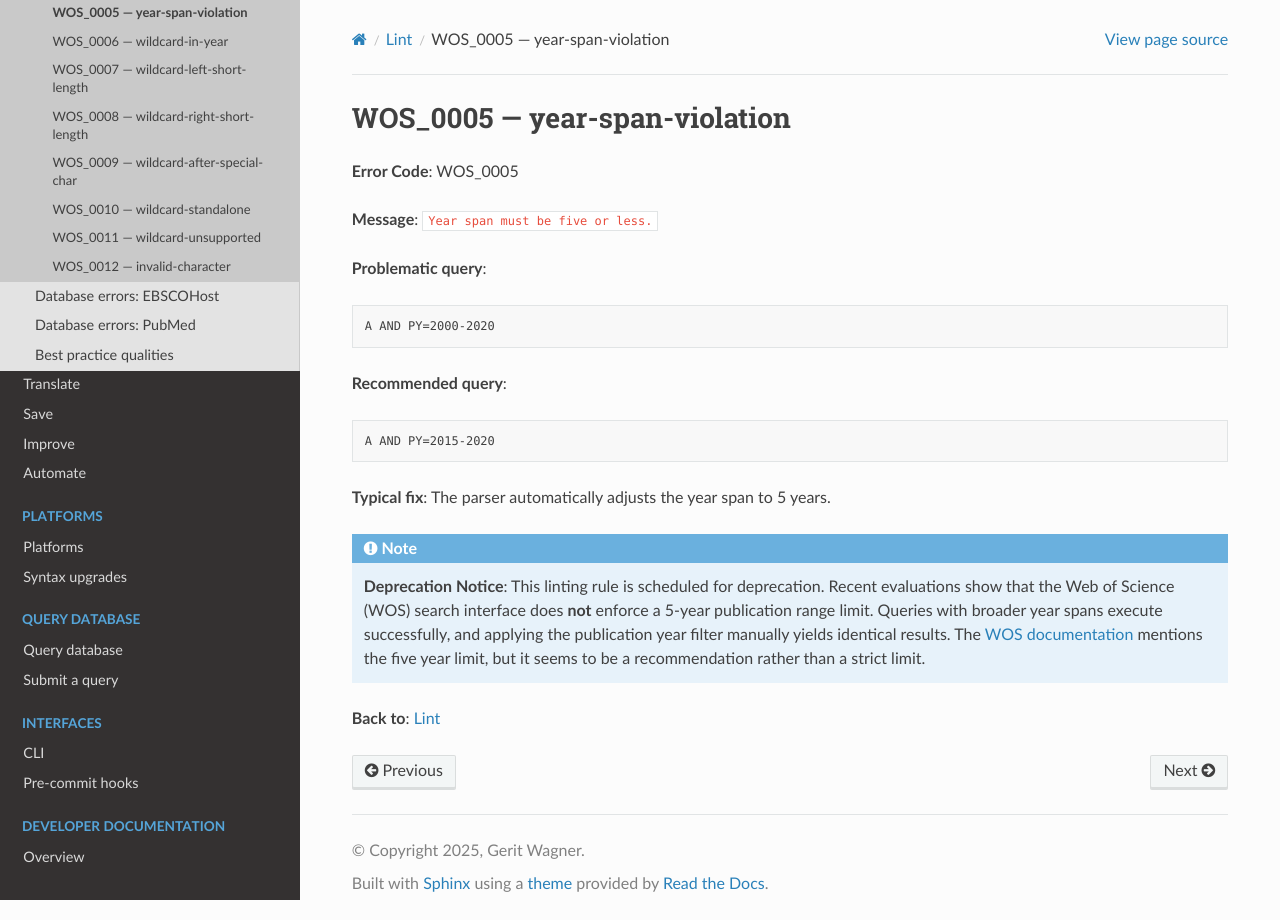
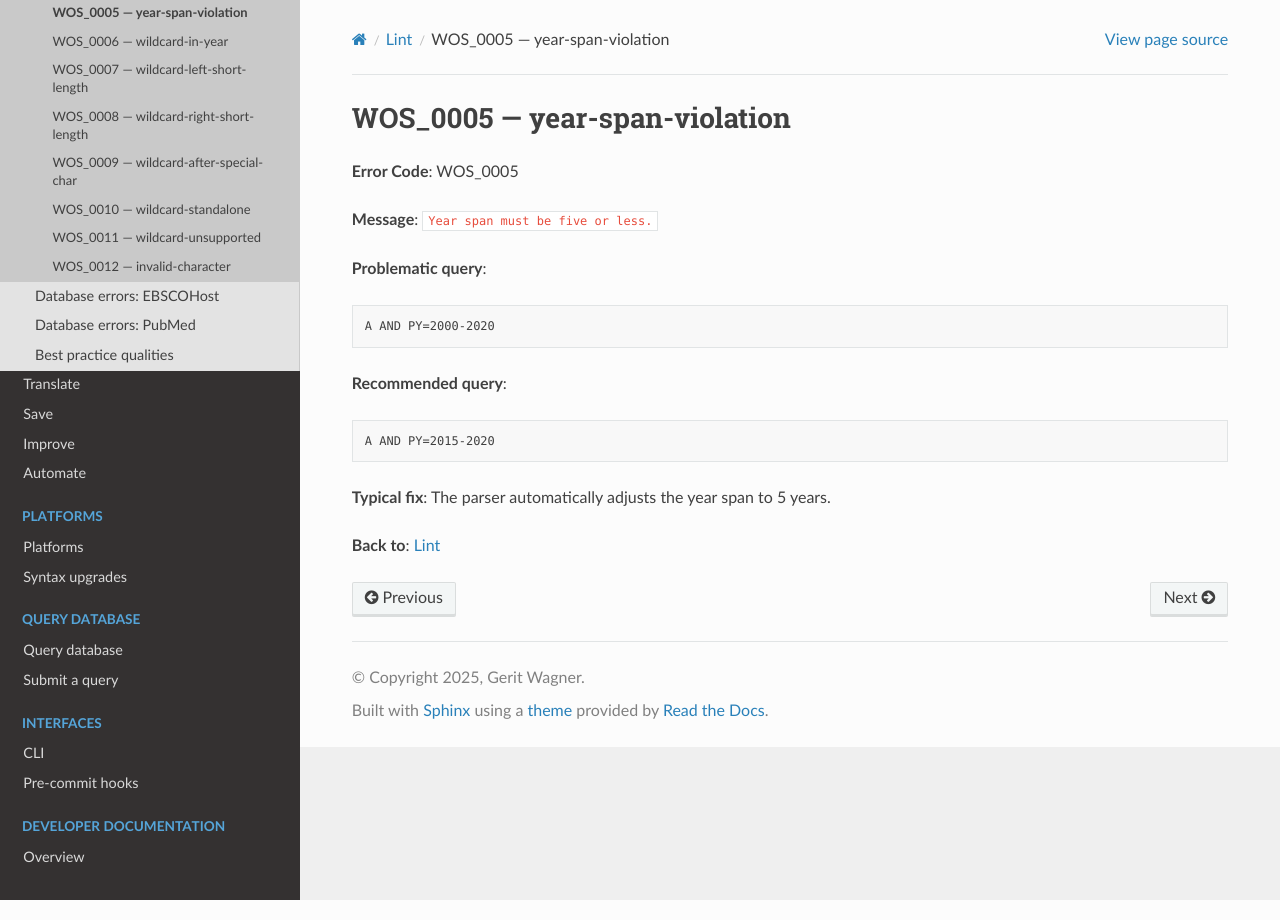
Before and after one commit to CoLRev-Environment/search-query, a Sphinx documentation site: the page built from docs/source/lint/WOS_0005.rst, in a window 1280 px wide. Built offline with Sphinx 7.4.7 and the Read the Docs theme 3.1.0, drawn with Linux system fonts in a browser that asks for light colours.

Commit message:
Auto-update documentation indices

```diff
--- a/docs/source/lint/WOS_0005.rst
+++ b/docs/source/lint/WOS_0005.rst
@@ -21,13 +21,4 @@ WOS_0005 — year-span-violation
 
 **Typical fix**: The parser automatically adjusts the year span to 5 years.
 
-.. note::
-   **Deprecation Notice**: This linting rule is scheduled for deprecation.
-   Recent evaluations show that the Web of Science (WOS) search interface
-   does **not** enforce a 5-year publication range limit. Queries with
-   broader year spans execute successfully, and applying the publication
-   year filter manually yields identical results. The `WOS documentation <https://webofscience.zendesk.com/hc/en-us/articles/26916347018257-Web-of-Science-Core-Collection-Advanced-Search-Field-Tags>`_
-   mentions the five year limit, but it seems to be a recommendation rather
-   than a strict limit.
-
 **Back to**: :ref:`lint`
```
